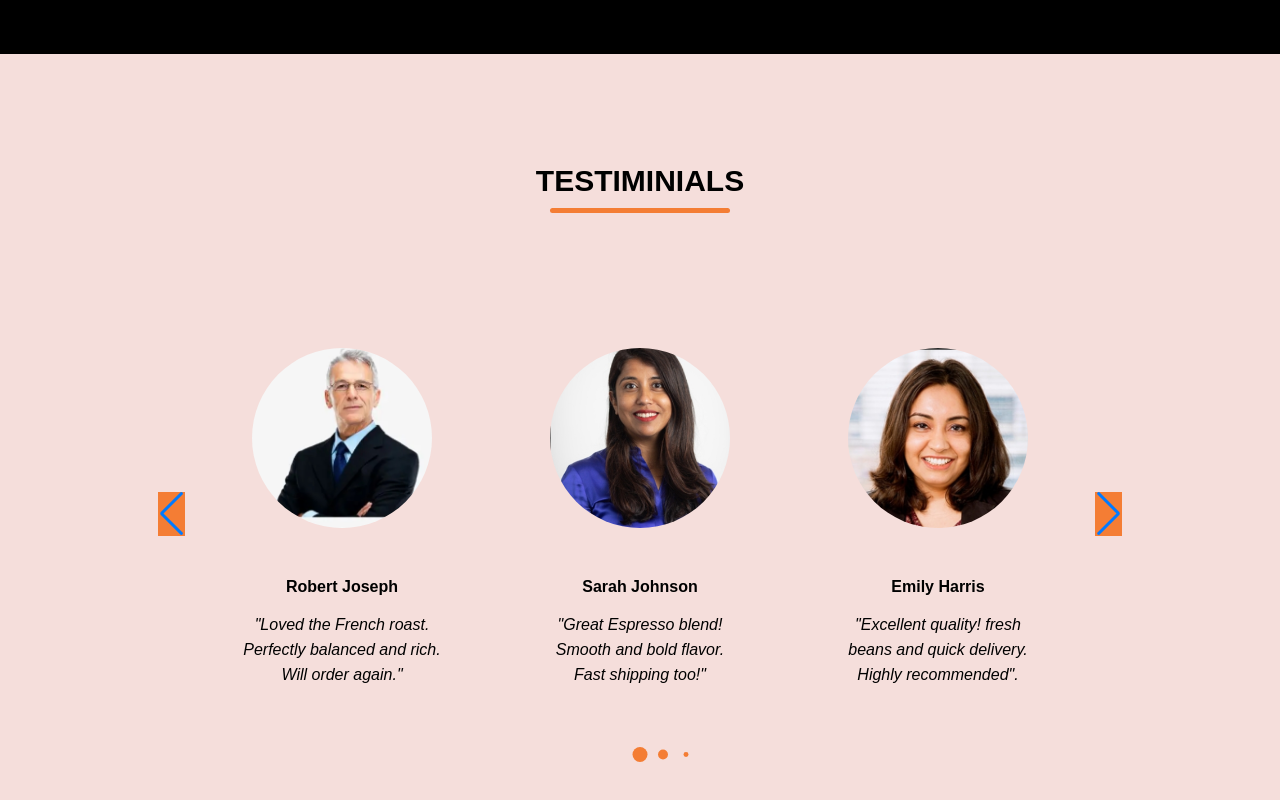
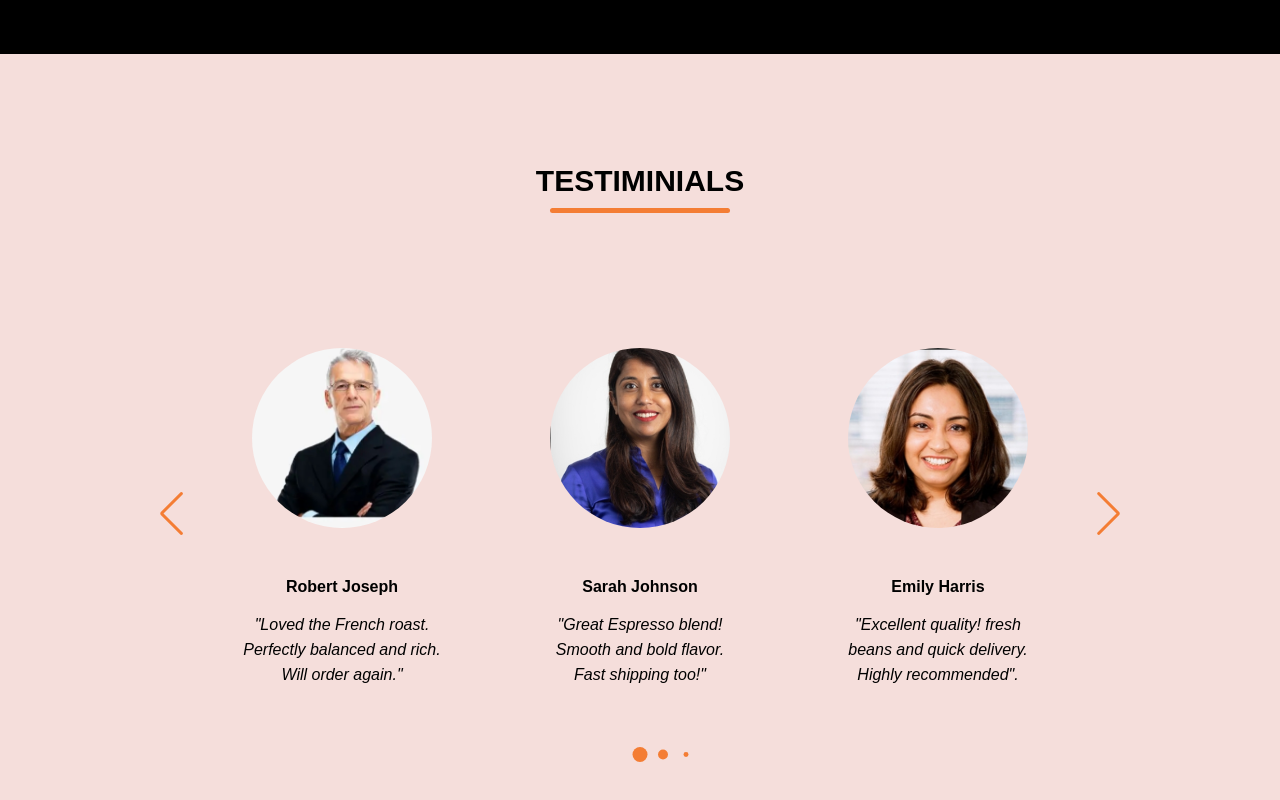
Before and after one commit to Rapunzel64/Coffee-Website, a plain HTML site: page index.html in a window 1280 px wide. Shown: the part 2527-3327 px from the top of the page. Drawn offline with nearby package versions, Linux system fonts and the light colour scheme; a web font is replaced by a local one.

Commit message:
add some change in css file

```diff
--- a/css-file/style.css
+++ b/css-file/style.css
@@ -262,9 +262,9 @@ header .navbar {
 }
 .testimonials-section .swiper-slide-button {
     margin-top: -50px;
-    background-color: rgb(244, 125, 52);
     transition: 0.3s ease;
+    color: rgb(244, 125, 52);
 }
 .testimonials-section .swiper-slide-button:hover {
-    background-color: black;
+    color: black;
 }
```
